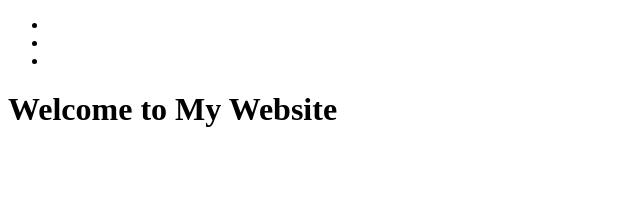
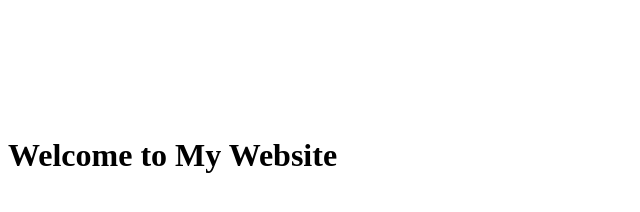
Before and after one commit to Savalige/portfolio, a plain HTML site: page index.html in a window 1280 px wide. Shown: the whole page, without its empty margins (0-640 px from the left). Drawn offline with Linux system fonts and the light colour scheme.

Commit message:
Formatting and css

```diff
--- a/index.html
+++ b/index.html
@@ -9,9 +9,9 @@
     <body>
         <nav>
             <ul>
-        <li><a href="./index.html">Home</a></li>
-        <li><a href="./pages/projects.html">Projects</a></li>
-        <li><a href="./pages/about.html">About</a></li>
+                <li><a href="./index.html"><div class="menu">Home</div></a></li>
+                <li><a href="./pages/projects.html"><div class="menu">Projects</div></a></li>
+                <li><a href="./pages/about.html"><div class="menu">About</div></a></li>
             </ul>
         </nav>
         <main>
--- a/style.css
+++ b/style.css
@@ -1,4 +1,16 @@
 nav a {
     color: white;
     text-decoration-line: none;
+    margin-left: 5px;
 }
+
+ul {
+    display: inline-block;
+    list-style-type: none;
+    margin: 0;
+    padding: 0;
+}
+
+menu {
+    padding: 10px;
+}
```
Also changed, not shown: pages/about.html (indentation only), pages/projects.html (indentation only). Lines whose indentation alone changed are shown as unchanged.
